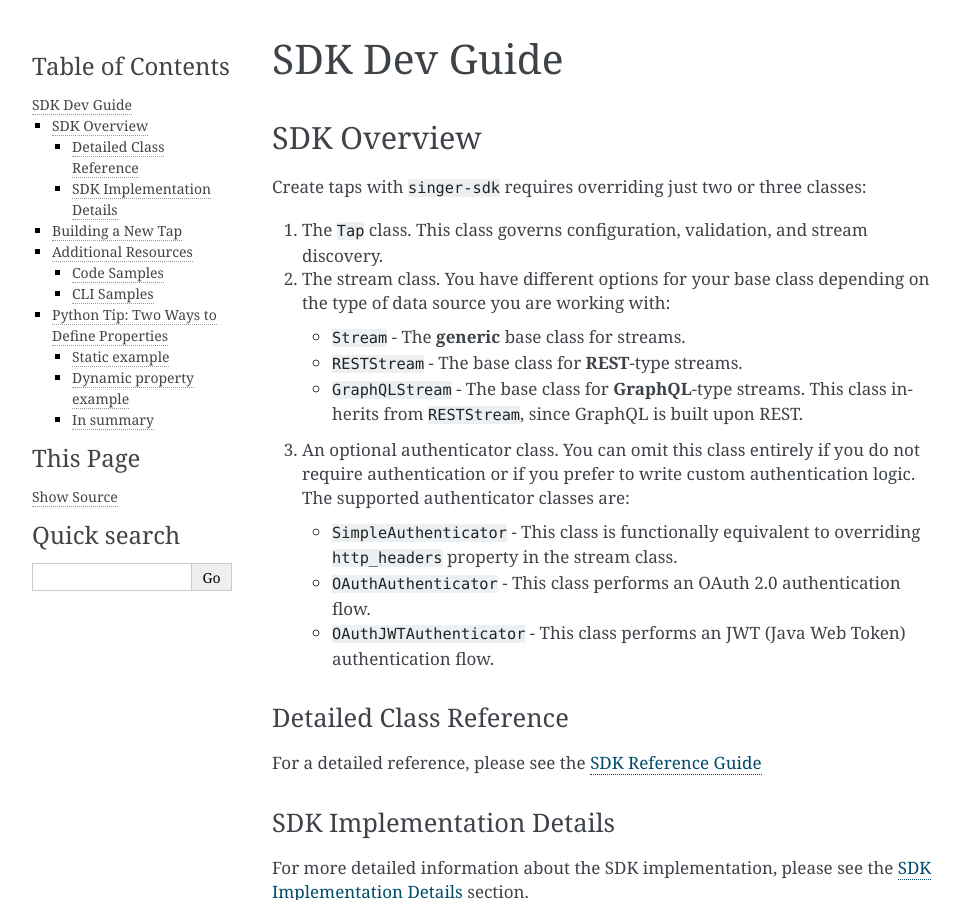
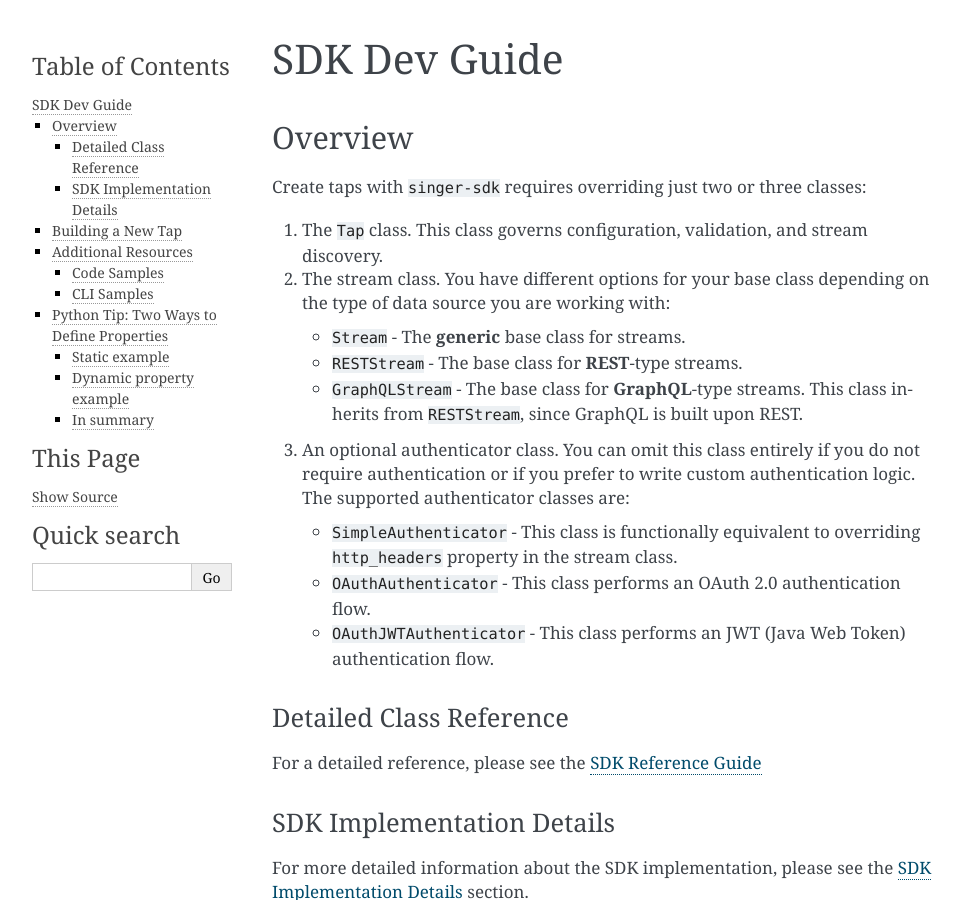
Before and after one commit to meltano/sdk, a Sphinx documentation site: the page built from docs/dev_guide.md, in a window 1280 px wide and 900 px high. Shown: the whole window, without its empty margins (148-1111 px from the left). Built offline with Sphinx 7.4.7, drawn with Linux system fonts in a browser that asks for light colours.

Commit message:
remove extra word

```diff
--- a/docs/dev_guide.md
+++ b/docs/dev_guide.md
@@ -1,6 +1,6 @@
 # SDK Dev Guide
 
-## SDK Overview
+## Overview
 
 Create taps with `singer-sdk` requires overriding just two or three classes:
 
```
